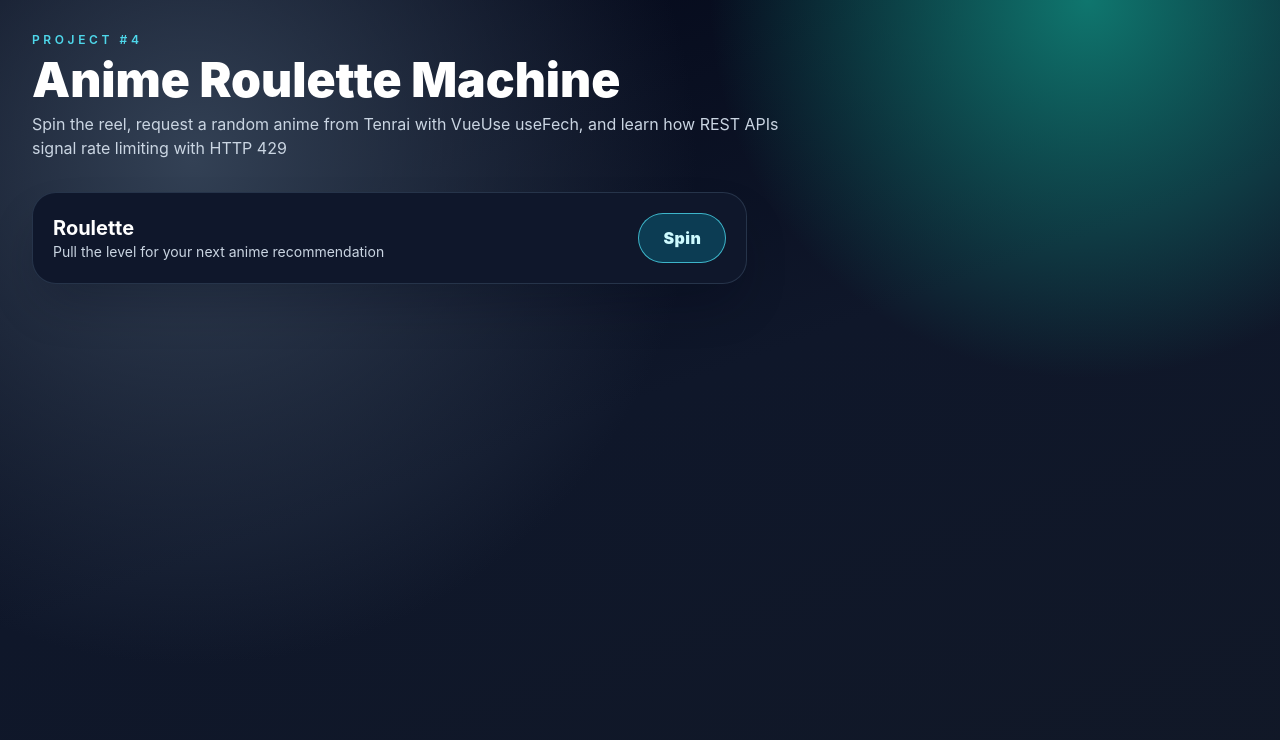
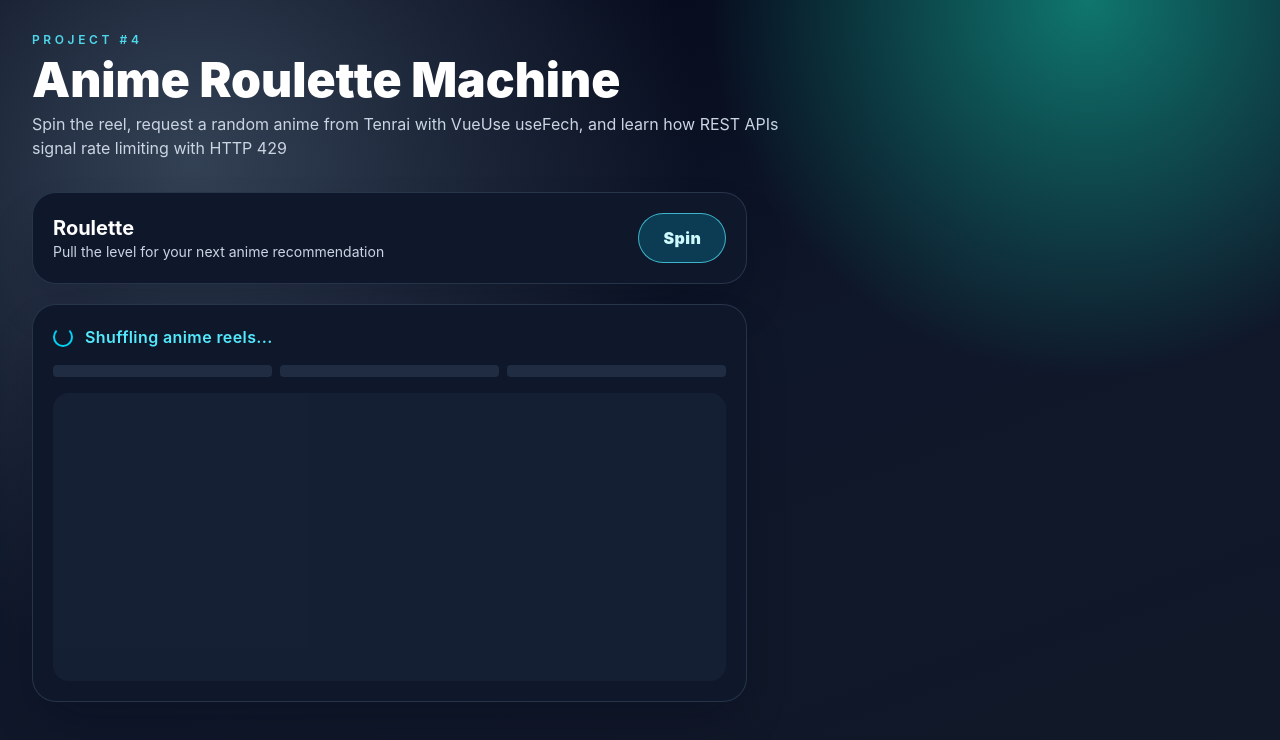
Before and after one commit to slongo10/anime-roulette-watchlist, a Vue app: page / in a window 1280 px wide. Shown: the top 740 px of the page. Built offline with nearby package versions, Linux system fonts and the light colour scheme.

Commit message:
added animecard loading

```diff
--- /dev/null
+++ b/src/components/AnimeCard.vue
@@ -0,0 +1,46 @@
+<script setup>
+const props = defineProps({
+  anime: {
+    type: Object,
+    default: null,
+  },
+  loading: {
+    type: Boolean,
+    default: false,
+  },
+  error: {
+    type: String,
+    default: '',
+  },
+  inWatchlist: {
+    type: Boolean,
+    default: false,
+  },
+})
+</script>
+
+<template>
+  <section
+    class="rounded-3xl border border-slate-700/70 bg-slate-900 p-5 shadow-2xl shadow-slate-950/30 backdrop-blur-sm"
+  >
+    <div
+      v-if="props.loading"
+      class="space-y-4"
+    >
+      <div class="flex items-center gap-3 text-cyan-300">
+        <div
+          class="h-5 w-5 animate-spin rounded-full border-2 border-cyan-400 border-t-transparent"
+        ></div>
+        <p class="font-semibold tracking-wide">Shuffling anime reels...</p>
+      </div>
+
+      <div class="grid grid-cols-3 gap-2">
+        <div class="h-3 animate-pulse rounded bg-slate-700"></div>
+        <div class="h-3 animate-pulse rounded bg-slate-700"></div>
+        <div class="h-3 animate-pulse rounded bg-slate-700"></div>
+      </div>
+      <div class="h-72 animate-pulse rounded-2xl bg-slate-800"></div>
+    </div>
+    <div v-else>Done</div>
+  </section>
+</template>
--- a/src/pages/HomePage.vue
+++ b/src/pages/HomePage.vue
@@ -1,5 +1,6 @@
 <script setup>
-const spin = () => alert('Hello')
+import AnimeCard from '@/components/AnimeCard.vue'
+const spin = () => console.log('Hello')
 </script>
 
 <template>
@@ -37,6 +38,7 @@
               </button>
             </div>
           </div>
+          <AnimeCard loading />
         </section>
       </div>
     </div>
```
